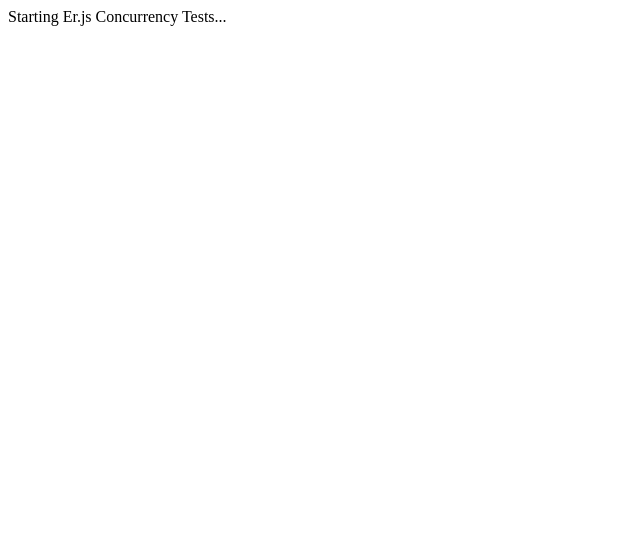
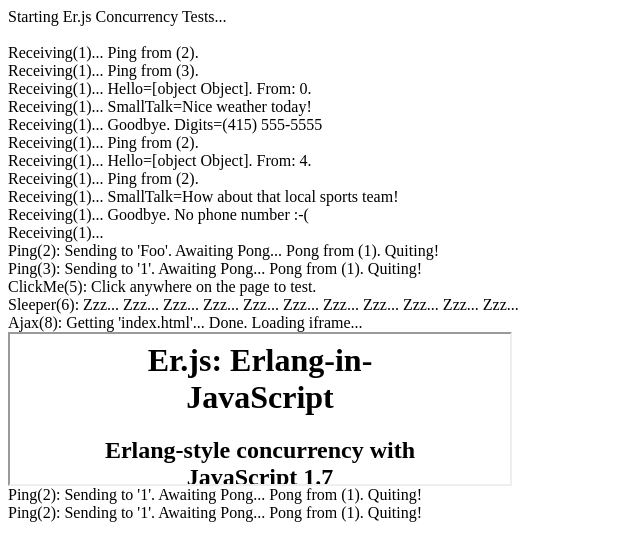
Before and after one commit to orph/erjs, a plain HTML site: page test.html in a window 1280 px wide. Shown: the whole page, without its empty margins (0-640 px from the left). Drawn offline with Linux system fonts and the light colour scheme.

Commit message:
Remove version=1.7 from script tags

```diff
--- a/test.html
+++ b/test.html
@@ -3,13 +3,13 @@
 <html>
 <head>
 <title>Test erjs.js</title>
-<script src="er.js" type="application/javascript;version=1.7"></script>
+<script src="er.js" type="application/javascript"></script>
 </head>
 <body>
 
 Starting Er.js Concurrency Tests...
 
-<script type="application/javascript;version=1.7">
+<script type="application/javascript">
 
 
 function log(div, txt) { div.innerHTML += " " + txt; };
```
